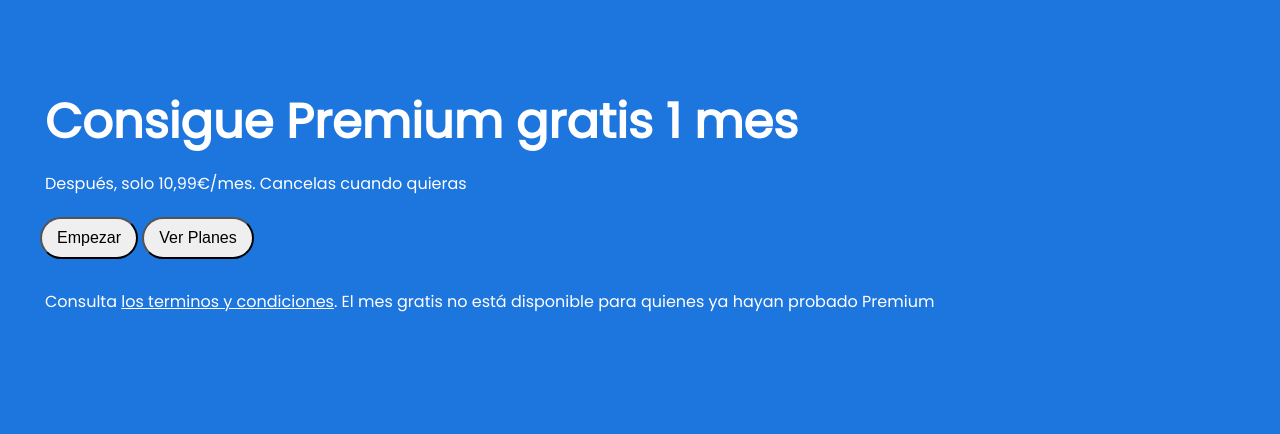
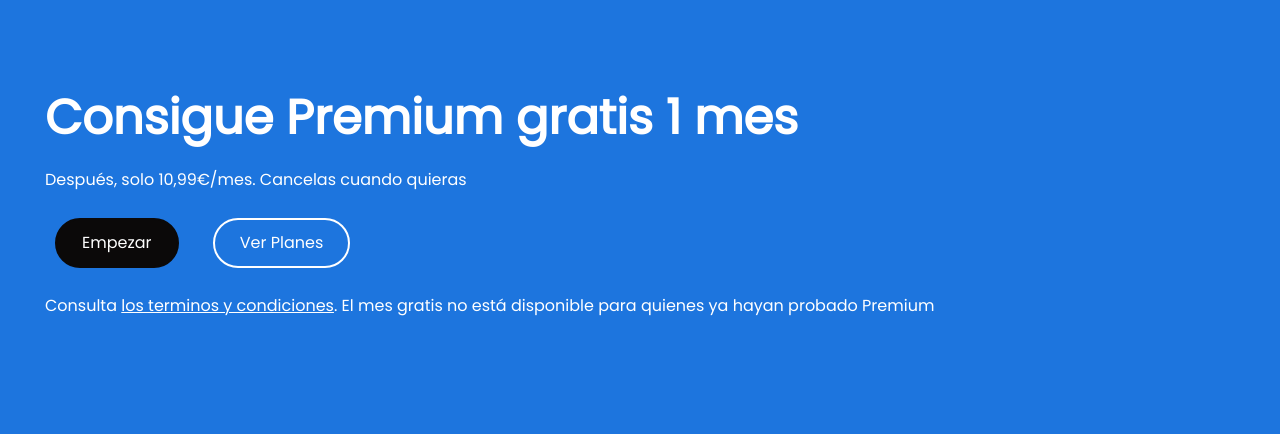
Before and after one commit to Badi21/ClonSpotify, a plain HTML site: page index.html in a window 1280 px wide. Shown: the part 128-562 px from the top of the page. Drawn offline with Linux system fonts and the light colour scheme.

Commit message:
Section 1 Complete

```diff
--- a/index.html
+++ b/index.html
@@ -28,8 +28,8 @@
                     <h1>Consigue Premium gratis 1 mes</h1>
                     <h3>Después, solo 10,99€/mes. Cancelas cuando quieras</h3>
                 </div>
-                <button class="buttonStart">Empezar</button>
-                <button class="buttonPlans">Ver Planes</button>
+                <a class="buttonStart">Empezar</a>
+                <a class="buttonPlans">Ver Planes</a>
                 <p>Consulta <u>los terminos y condiciones</u>. El mes gratis no está disponible para quienes ya hayan probado Premium </p>
             </div>
         </section>
--- a/style/landings_style.css
+++ b/style/landings_style.css
@@ -77,14 +77,34 @@ nav > a:hover{
     padding: 5px 5px 25px 5px;
 }
 
-.box-section1 > button {
-    padding: 10px 15px;
+.box-section1 > a {
+    margin: 5px 15px;
+    display: inline-block;
+    padding: 15px 25px;
     border-radius: 25px;
     font-size: 1em;
     font-weight: 400;
 }
 
+.buttonStart {
+    background-color: #0b0909 ;
+    border: 2px solid #0b0909;
+}
+
+.buttonStart:active{
+    background-color: rgba(0, 0, 0, 0);
+    outline: 2px solid #0b0909;
+}
+
+.buttonPlans {
+    border: 2px solid #fff;
+}
+
+.buttonPlans:hover{
+    transform: scale(1.05);
+}
+
 .box-section1 > p {
-    padding: 35px 5px 25px 5px;
+    padding: 25px 5px 25px 5px;
     font-size: 1em;
 }
```
